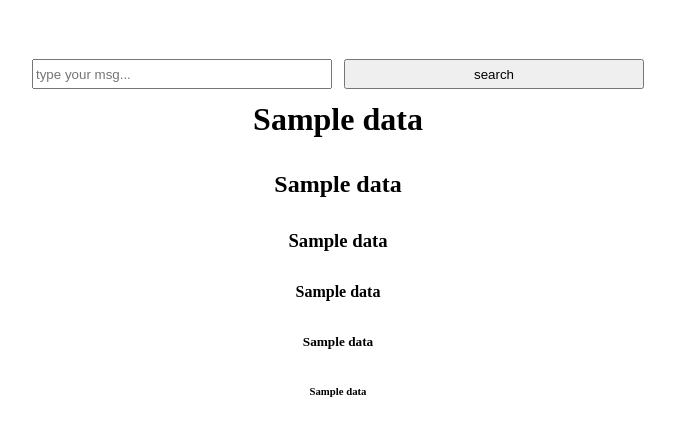
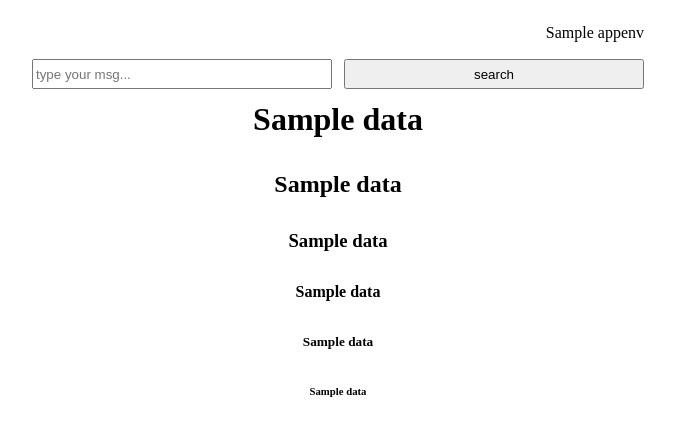
Before and after one commit to indorenilesh/myecho, a Flask app: template templates/echo.html in a window 1280 px wide. Shown: the top 431 px of the page, without its empty margins (302-977 px from the left). Run offline with Flask 2, Linux system fonts and the light colour scheme; the template is opened without the code that fills it: most values are stand-ins (such as "Sample title", 1, 10 or a date in 2020).

Commit message:
update code

```diff
--- a/app.py
+++ b/app.py
@@ -1,15 +1,22 @@
 from flask import Flask, request, render_template, redirect, session, url_for
+import os
+from dotenv import load_dotenv
+
+#Load property file
+dotenv_path = 'application.properties'
+load_dotenv(dotenv_path)
 
 app = Flask(__name__)
+#app.config.from_envvar('MYECHO_CONFIG')
 
 @app.route('/', methods=['GET', 'POST'])
 def echo():
     if request.method == 'POST' and 'msg' in request.form:
         data = request.form.get('msg')
-        return render_template('echo.html',data=data)
+        return render_template('echo.html',data=data,appenv=os.environ.get("FLASK_ENV"))
     else:
         data = ''
-        return render_template('echo.html',data=data)
+        return render_template('echo.html',data=data,appenv=os.environ.get("FLASK_ENV"))
     data = ''
     return render_template('echo.html')
 
--- a/templates/echo.html
+++ b/templates/echo.html
@@ -10,8 +10,11 @@
 <form method="POST" action="/">
 <table cellspacing="10" align="center">
     <tr>
-        <td style="width: 150px; height: 30px;">
+        <td style="width: 150px; height: 30px;" align="right">
 
+        </td>
+        <td style="width: 150px; height: 30px;" align="right">
+		{{ appenv }}
         </td>
     </tr>
     <tr>
```
Also changed, not shown: 4 other files.
